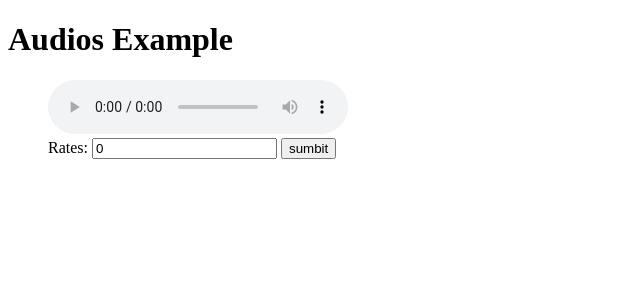
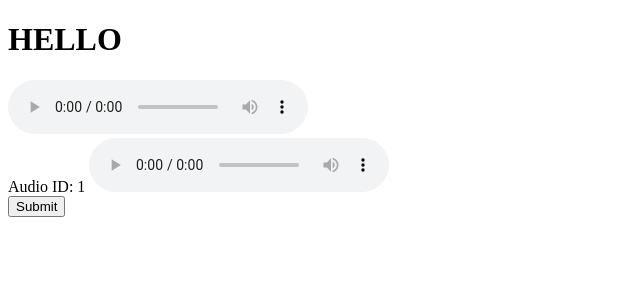
Before and after one commit to RayHao2/Music-App, a Django app: page /home/survey in a window 1280 px wide. Shown: the top 300 px of the page, without its empty margins (0-640 px from the left). Run offline with Django 4.2, Linux system fonts and the light colour scheme; tables that the repository leaves empty hold one stand-in row (values such as "Sample post").

Commit message:
Finish dynmatic audio change, working on form creating

```diff
--- a/home/templates/frontend/testView.html
+++ b/home/templates/frontend/testView.html
@@ -9,9 +9,16 @@
         <source src= "{{data.location.url}}" type="audio/wav">
     </audio>
 </div>
-<div id ="next-box">
-    <button class="btn btn-primary" id="next-btn"> next </button>
+
+<div id ="audio-box-2">
+    <audio controls>
+        <source src= "{{data.location.url}}" type="audio/wav">
+    </audio>
 </div>
+
+<div id ="selectForm">
+</div>
+
 
 <link href="{% static 'frontend/testView.css' %}" rel="stylesheet" type="text/css" />
 <script src="{%static 'frontend/jquery.js' %}" type="text/javascript"></script>
--- a/home/urls.py
+++ b/home/urls.py
@@ -8,7 +8,7 @@ from django.conf import settings
 urlpatterns=[
     path("", views.index, name='home'),
     path('survey', views.survey, name='survey'),
-    path('testView', views.testView.as_view(), name='testView'),
+    # path('testView', views.testView.as_view(), name='testView'),
     #path('json/<int:num_aduios>/', views.PostJsonListView.as_view(), name='json'),
 ]
 
--- a/home/views.py
+++ b/home/views.py
@@ -7,6 +7,10 @@ from .models import instrument, audio, rate
 from .form import rateForm
 from django.views.generic import View, TemplateView
 from django.http import JsonResponse
+from django.core import serializers
+from django.forms.models import model_to_dict
+from django.core.serializers.json import DjangoJSONEncoder
+import json
 
 # Create your views here.
 def index(request):
@@ -15,51 +19,36 @@ def index(request):
 
 
 def survey(request):
-    if request.method == 'POST': #if something is post to the server, reference to HTML form method == post
-        form = rateForm(request.POST)
-        if form.is_valid():
-            form.save()
+    #create an instance capture user selection on audio
 
-    form = rateForm()
-    wavFile = audio.objects.all()
-    return render(request, "frontend/audio.html",{
-        'wavFile': wavFile,
-        'form': form,
-    })
+    #create two object of rate field
+
+    #the one where user selected should be rate =1, other one is rate =0
+
+    #save the rate object
+
+    return render(request, "frontend/testView.html")
 
 #class that handle json response from website(button click)
 class PostJsonListView(View):
     def get(self, *args, **kwargs):
         print(kwargs)
-        #upper is to get the number from the js file to set a upper boundry
-        upper = kwargs.get('num_aduios') #intial state be 3
-        lower = upper - 3
-        #pass in the audio in to the list [lower:upper] use to set boundry
-        audios = list(audio.objects.values()[lower:upper])
+        #get two number from jsonrequest
+        first = kwargs.get('first')
+        second = kwargs.get('second')
+        #get audio object accrdoing to the variable pass in
 
-        #comfirmation of no more audi to load
-        audio_size = len(audio.objects.values())
-        size = True if upper >= audio_size else False
-        return JsonResponse({'data':audios, 'max': size}, safe=False)
+        firstAudio = list(audio.objects.values()[first:first+1])
+        secondAudio = list(audio.objects.values()[second:second+1])
 
+        return JsonResponse({'firstAudio':firstAudio, 'secondAudio':secondAudio}, safe=False)
 
-class testView(TemplateView):
-    template_name = 'frontend/testView.html'
 
 
 
 
 #NEED TO DO
-#how to pass only 2 audio in some sort of sequence?
-    """
-    1. OR use a button to cap the next and use python to manage the id
-        -use ajax and json response to capture if the button got click
-    """
-#how to create form accoding to selection?
-
-
-#To solve the file path problem try following:
-# 1. change the media root in setting to a local directiory
+#Pass in a form according to the instrument number
 
 
 #Note
--- a/static/frontend/main.js
+++ b/static/frontend/main.js
@@ -1,48 +1,86 @@
 console.log('HELLO')
-const aduiosBox = document.getElementById('audio-box') //get the div audio-box
-const nextBtn = document.getElementById('next-btn')
+const audioBox = document.getElementById('audio-box') //get the div audio-box
+const audioBox2 = document.getElementById('audio-box-2')
+const selectForm = document.getElementById('selectForm')
 
-let visible = 3
+let max = 6
+let min = 0
+let first = Math.floor(Math.random() * (max-min) + min)
+let second = Math.floor(Math.random() * (max-min) + min)
+console.log(first)
+console.log(second)
+
 const handleGetData = () =>{
     $.ajax({
     type: 'GET',
-    url: `/json/${visible}/`,
+    url: `/json/${first}/${second}`,
     success: function(response)
     {
-        max_size = response.max
+
         //getting all the data and display in the console
-        const data = response.data
-        data.map(post=>{
+        const firstData = response.firstAudio
+        const secondData = response.secondAudio
+        console.log(firstData)
+        console.log(secondData)
+        firstData.map(post=>{
             console.log(post)
-            aduiosBox.innerHTML +=
+            audioBox.innerHTML =
             //how to get the location right?
             `
             <div class="card p-3 mt-3 mb-3">
+                <h> Audio ID: ${first+1}</h>
                 <audio controls>
                 <source src= ${post.location} type="audio/wav">
                 </audio>
+            </div>
+            `
+        })
+        secondData.map(post=>{
+            console.log(post)
+            audioBox2.innerHTML =
+            //how to get the location right?
+            `
+            <div class="card p-3 mt-3 mb-3">
+                <h> Audio ID: ${second+1}</h>
+                <audio controls>
+                <source src= ${post.location} type="audio/wav">
+                </audio>
+            </div>
+            `
+        })
 
 
-            </div>
-            `
 
-        })
-        //check if the display size reach maxium
-        if(max_size){
-            console.log('done')
-        }
-    },
+},//end of success
     error:function(error){
         console.log(error)
-    }
-    })
+
+
+    }//end of error
+
+})//ned of ajax
+
 
 }
 
+//function that sumbit a form of user chocing audio
+const createForm = () =>{
+    selectForm.innerHTML +=
+        `<div id ="form">
+        <form>
+            <input type="submit" value="Submit">
+        </form>
+        </div>`
+
+
+}
+
+//call so that web can loaded when enter
 handleGetData()
+createForm()
 //event listenrs
-nextBtn.addEventListener('click', ()=>{
-    visible += 3
+selectForm.addEventListener('click', ()=>{
+    first = Math.floor(Math.random() * (max-min) + min)
+    second = Math.floor(Math.random() * (max-min) + min)
     handleGetData()
-
 })
--- a/testApp/urls.py
+++ b/testApp/urls.py
@@ -24,7 +24,7 @@ from home.views import PostJsonListView
 urlpatterns = [
     path('admin/', admin.site.urls),
     path('home/', include("home.urls")),
-    path('json/<int:num_aduios>/', PostJsonListView.as_view(), name='json' ),
+    path('json/<int:first>/<int:second>', PostJsonListView.as_view(), name='json' ),
 ]
 
 urlpatterns += static(settings.MEDIA_URL, document_root=settings.MEDIA_ROOT)
```
